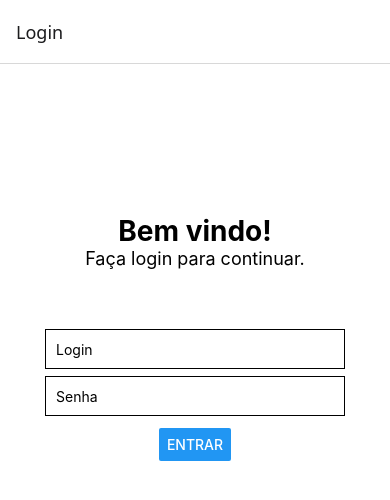
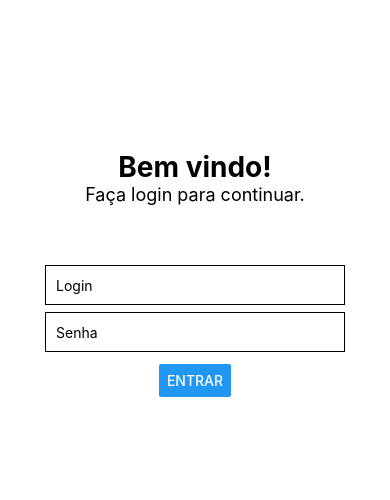
Before and after one commit to WillianPontes-prog/Digital-Funcionario, a React Native app: screen /Login in a window 390 px wide. Shown: the top 500 px of the page. Built offline with nearby package versions, Linux system fonts and the light colour scheme.

Commit message:
agora tem duas tela com nomes diferentes

```diff
--- a/App.js
+++ b/App.js
@@ -2,7 +2,7 @@ import React from 'react';
 import { NavigationContainer } from '@react-navigation/native';
 import { createStackNavigator } from '@react-navigation/stack';
 import LoginScreen from './screens/LoginScreen';
-import HomeScreen from './screens/HomeScreen';
+import HomeScreen from './screens/CEOhome';
 
 const Stack = createStackNavigator();
 
@@ -10,8 +10,8 @@ export default function App() {
   return (
     <NavigationContainer>
       <Stack.Navigator initialRouteName="Login">
-        <Stack.Screen name="Login" component={LoginScreen} />
-        <Stack.Screen name="Home" component={HomeScreen} />
+        <Stack.Screen name="Login" component={LoginScreen} options={{headerShown: false}} />
+        <Stack.Screen name="CEOHome" component={HomeScreen} options={{headerShown: false}}/>
       </Stack.Navigator>
     </NavigationContainer>
   );
--- a/screens/LoginScreen.js
+++ b/screens/LoginScreen.js
@@ -27,7 +27,7 @@ export default function LoginScreen({ navigation }) {
         <Button
           title="Entrar"
           onPress={() => {
-            navigation.navigate('Home');
+            navigation.navigate('CEOHome');
           }}
         />
       </View>
```
Also changed, not shown: screens/CEOhome.js (renamed from screens/HomeScreen.js).
